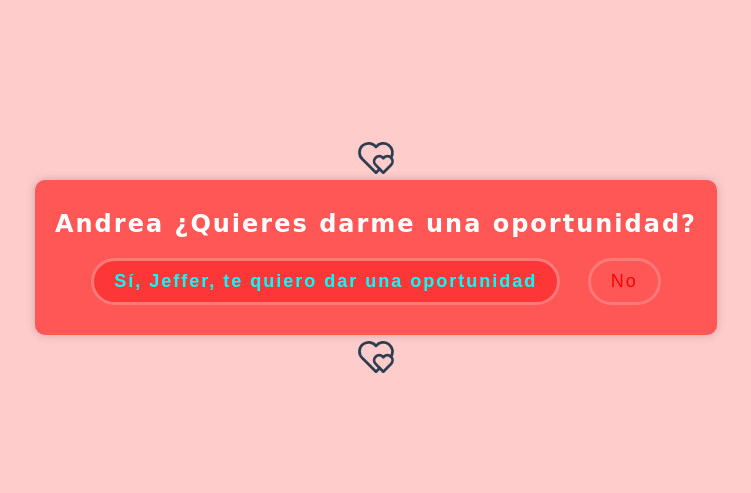
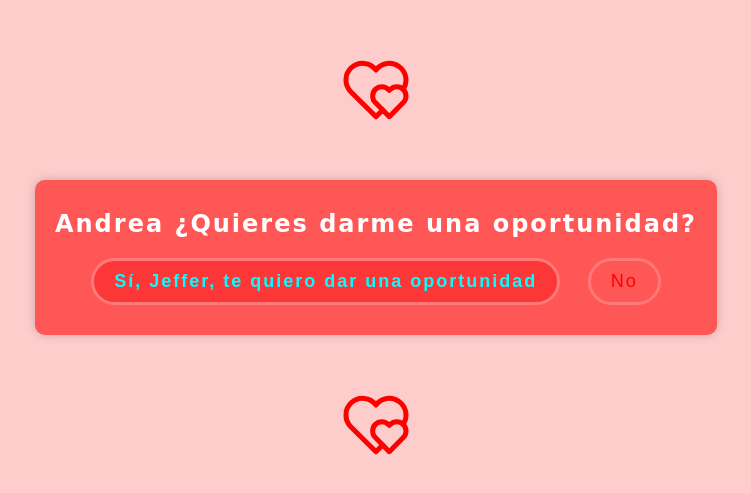
Before and after one commit to Jefferson-Benavides/chocolates-ao, a plain HTML site: page index.html in a window 1280 px wide. Shown: the part 143-636 px from the top of the page, without its empty margins (264-1015 px from the left). Drawn offline with Linux system fonts and the light colour scheme.

Commit message:
Styles svg

```diff
--- a/index.html
+++ b/index.html
@@ -9,7 +9,7 @@
 </head>
 <body>
     <div class="svg-container">
-        <svg xmlns="http://www.w3.org/2000/svg" class="icon icon-tabler icon-tabler-hearts" width="44" height="44" viewBox="0 0 24 24" stroke-width="1.5" stroke="#2c3e50" fill="none" stroke-linecap="round" stroke-linejoin="round">
+        <svg xmlns="http://www.w3.org/2000/svg" class="icon icon-tabler icon-tabler-hearts" width="80" height="80" viewBox="0 0 24 24" stroke-width="1.5" stroke="#ff0000" fill="none" stroke-linecap="round" stroke-linejoin="round">
             <path stroke="none" d="M0 0h24v24H0z" fill="none"/>
             <path d="M14.017 18l-2.017 2l-7.5 -7.428a5 5 0 1 1 7.5 -6.566a5 5 0 0 1 8.153 5.784" />
             <path d="M15.99 20l4.197 -4.223a2.81 2.81 0 0 0 0 -3.948a2.747 2.747 0 0 0 -3.91 -.007l-.28 .282l-.279 -.283a2.747 2.747 0 0 0 -3.91 -.007a2.81 2.81 0 0 0 -.007 3.948l4.182 4.238z" />
@@ -27,7 +27,7 @@
         </div>
     </div>
     <div class="svg-container">
-        <svg xmlns="http://www.w3.org/2000/svg" class="icon icon-tabler icon-tabler-hearts" width="44" height="44" viewBox="0 0 24 24" stroke-width="1.5" stroke="#2c3e50" fill="none" stroke-linecap="round" stroke-linejoin="round">
+        <svg xmlns="http://www.w3.org/2000/svg" class="icon icon-tabler icon-tabler-hearts" width="80" height="80" viewBox="0 0 24 24" stroke-width="1.5" stroke="#ff0000" fill="none" stroke-linecap="round" stroke-linejoin="round">
             <path stroke="none" d="M0 0h24v24H0z" fill="none"/>
             <path d="M14.017 18l-2.017 2l-7.5 -7.428a5 5 0 1 1 7.5 -6.566a5 5 0 0 1 8.153 5.784" />
             <path d="M15.99 20l4.197 -4.223a2.81 2.81 0 0 0 0 -3.948a2.747 2.747 0 0 0 -3.91 -.007l-.28 .282l-.279 -.283a2.747 2.747 0 0 0 -3.91 -.007a2.81 2.81 0 0 0 -.007 3.948l4.182 4.238z" />
--- a/styles.css
+++ b/styles.css
@@ -19,6 +19,7 @@ body {
     color: white;
     font-weight: bold;
     letter-spacing: 2px;
+    margin: 50px;
 }
 
 
@@ -26,7 +27,7 @@ body {
     display: flex;
     justify-content: center;
     align-items: center;
-    z-index: 0;
+    /* z-index: 0; */
 }
 
 
```
Also changed, not shown: corazon.svg.
